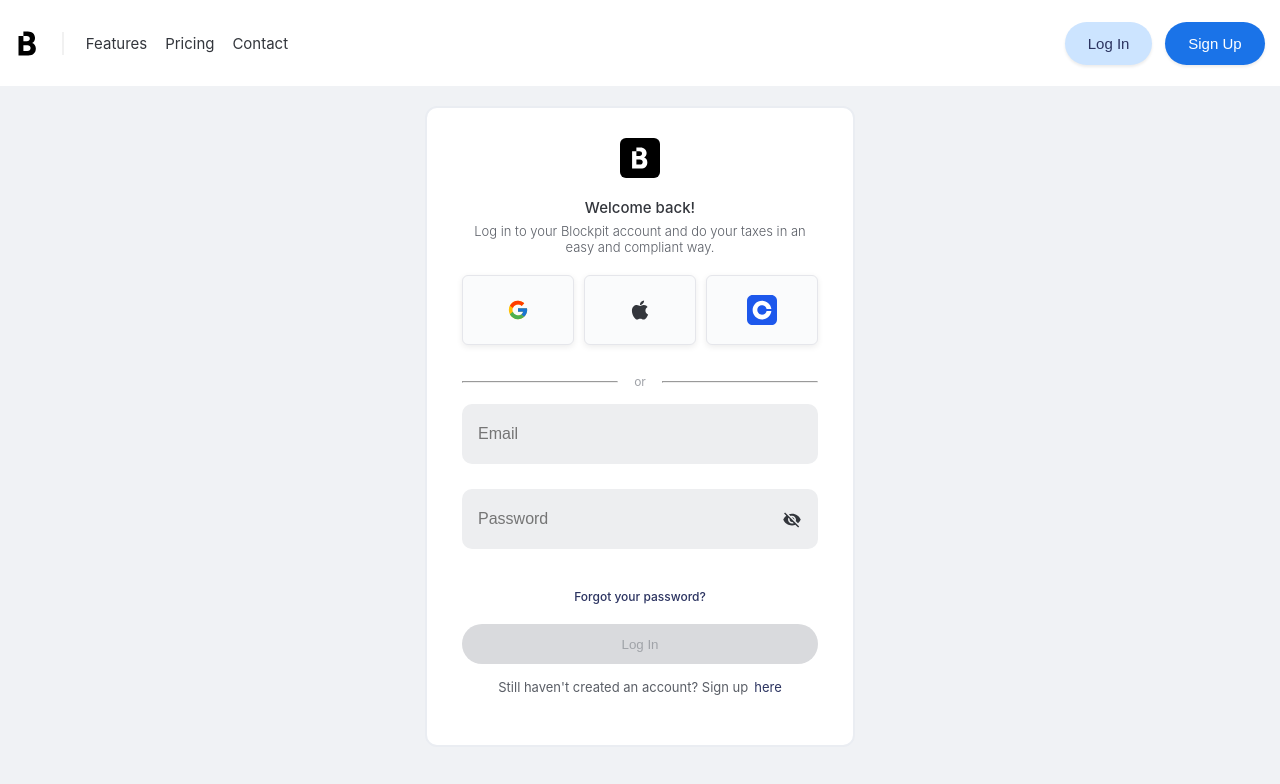
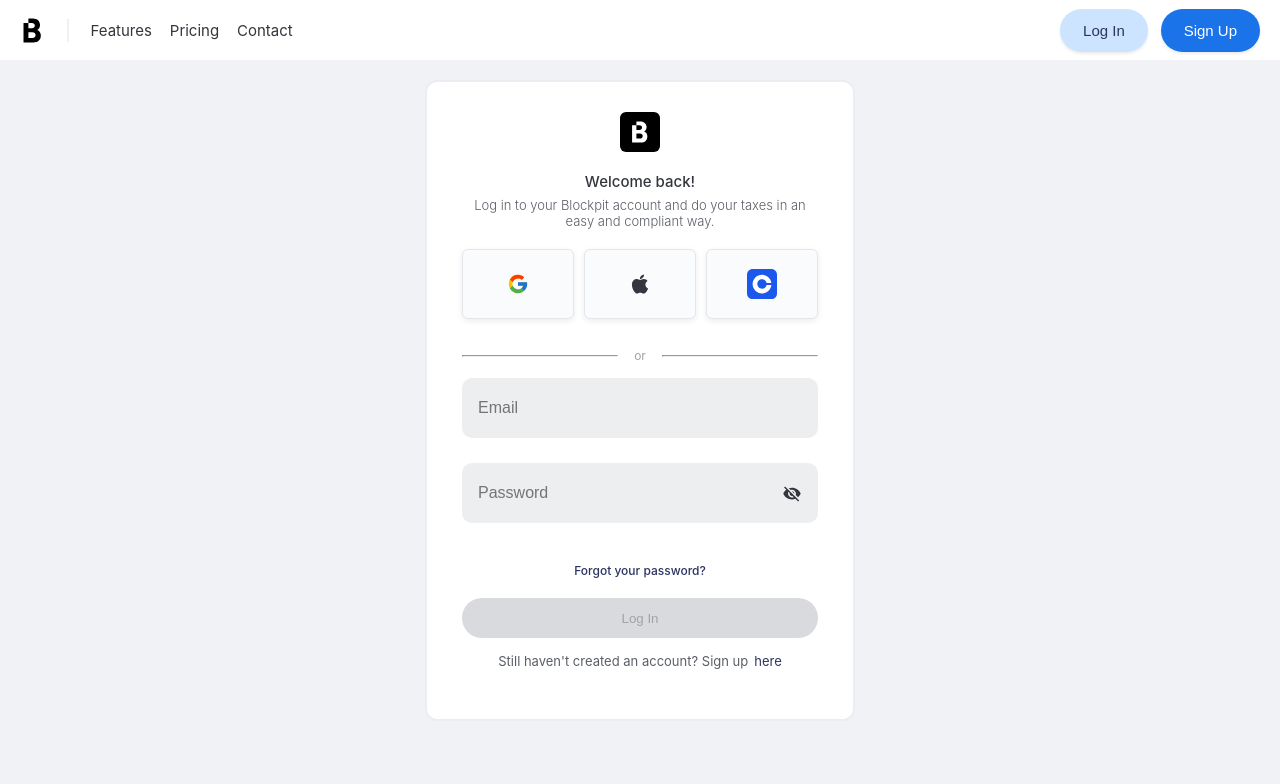
Before and after one commit to elohoedhugo/pit, a React (Vite) app: page / in a window 1280 px wide. Shown: the top 784 px of the page. Built offline with nearby package versions, Linux system fonts and the light colour scheme.

Commit message:
another commit

```diff
--- a/src/components/RootLayout/RootLayout.css
+++ b/src/components/RootLayout/RootLayout.css
@@ -12,8 +12,8 @@
 
 header{
 background-color: white;
-padding-inline: 1.2vw;
-height: 10.8vh;
+padding-inline: 20px;
+height: 60px;
 display: flex;
 align-items: center;
 }
```
